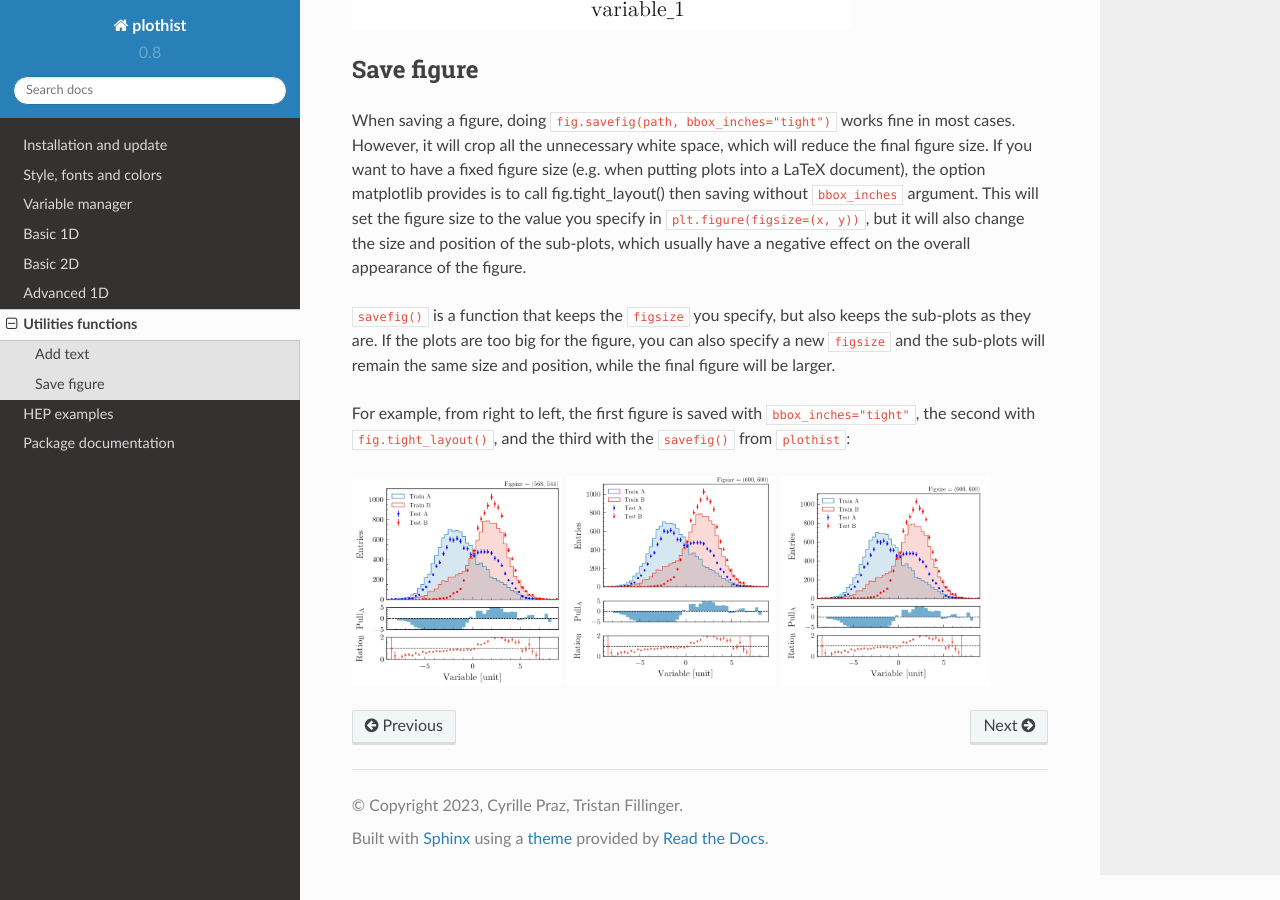
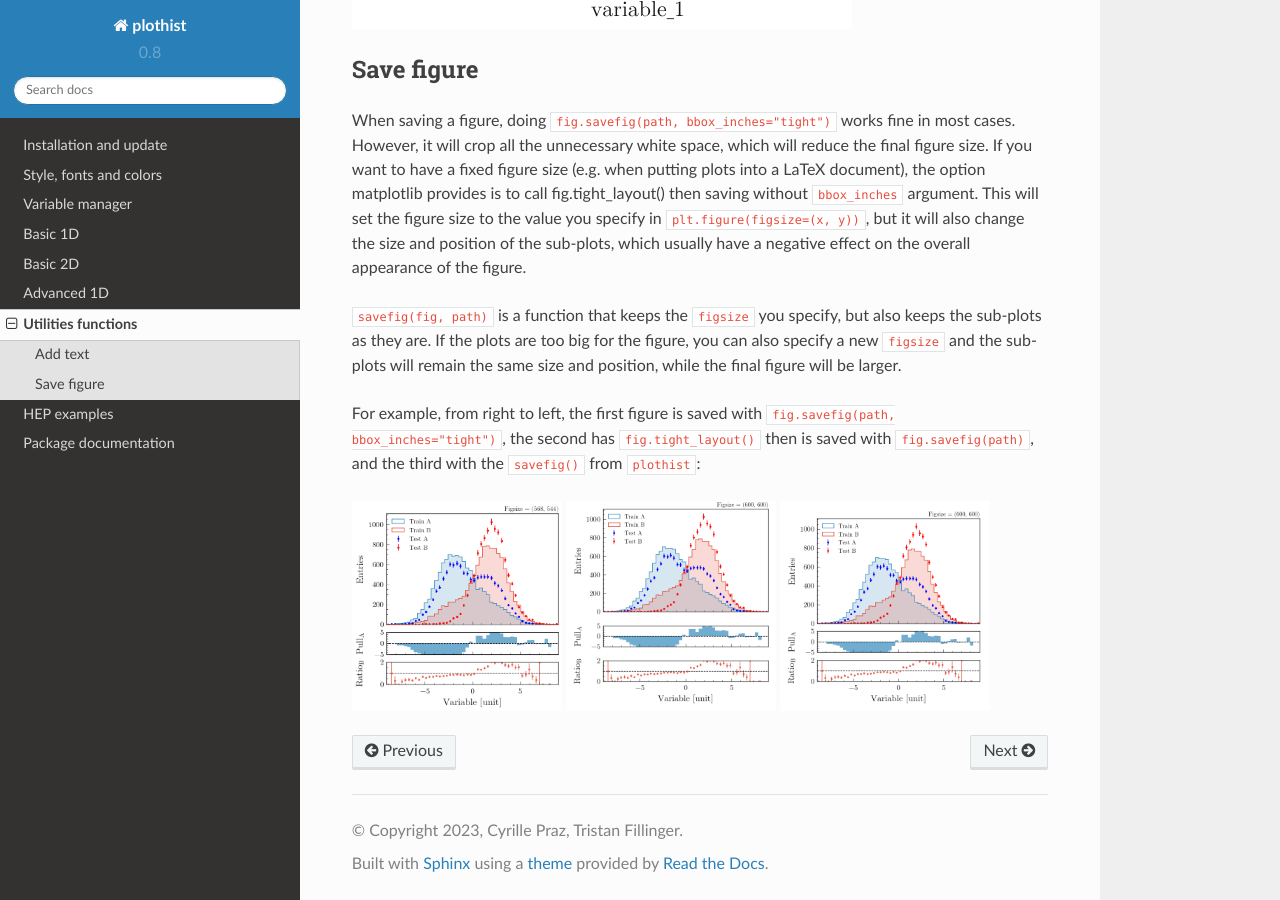
Before and after one commit to cyrraz/plothist, a Sphinx documentation site: the page built from docs/usage/utilities.rst, in a window 1280 px wide and 900 px high, scrolled down 906 px. Built offline with Sphinx 7.4.7 and the Read the Docs theme 2.0.0, drawn with Linux system fonts in a browser that asks for light colours.

Commit message:
fix documentation

```diff
--- a/docs/usage/utilities.rst
+++ b/docs/usage/utilities.rst
@@ -28,9 +28,9 @@
 
 When saving a figure, doing ``fig.savefig(path, bbox_inches="tight")`` works fine in most cases. However, it will crop all the unnecessary white space, which will reduce the final figure size. If you want to have a fixed figure size (e.g. when putting plots into a LaTeX document), the option matplotlib provides is to call fig.tight_layout() then saving without ``bbox_inches`` argument. This will set the figure size to the value you specify in ``plt.figure(figsize=(x, y))``, but it will also change the size and position of the sub-plots, which usually have a negative effect on the overall appearance of the figure.
 
-``savefig()`` is a function that keeps the ``figsize`` you specify, but also keeps the sub-plots as they are. If the plots are too big for the figure, you can also specify a new ``figsize`` and the sub-plots will remain the same size and position, while the final figure will be larger.
+``savefig(fig, path)`` is a function that keeps the ``figsize`` you specify, but also keeps the sub-plots as they are. If the plots are too big for the figure, you can also specify a new ``figsize`` and the sub-plots will remain the same size and position, while the final figure will be larger.
 
-For example, from right to left, the first figure is saved with ``bbox_inches="tight"``, the second with ``fig.tight_layout()``, and the third with the ``savefig()`` from ``plothist``:
+For example, from right to left, the first figure is saved with ``fig.savefig(path, bbox_inches="tight")``, the second has ``fig.tight_layout()`` then is saved with ``fig.savefig(path)``, and the third with the ``savefig()`` from ``plothist``:
 
 |img1| |img2| |img3|
 
```
